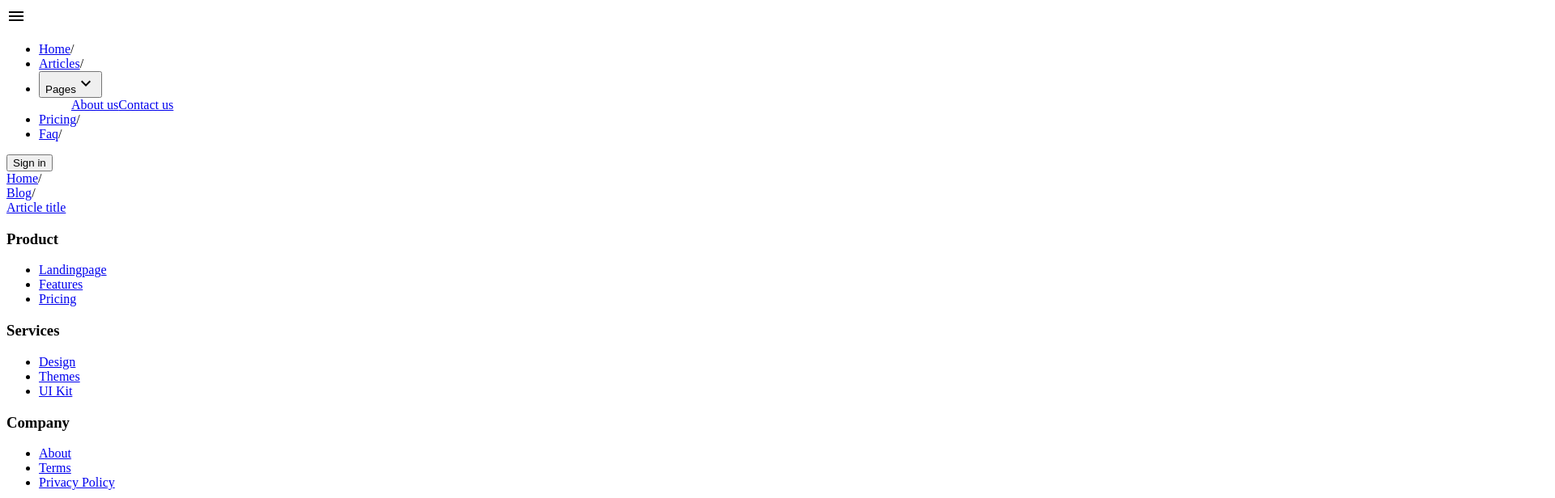
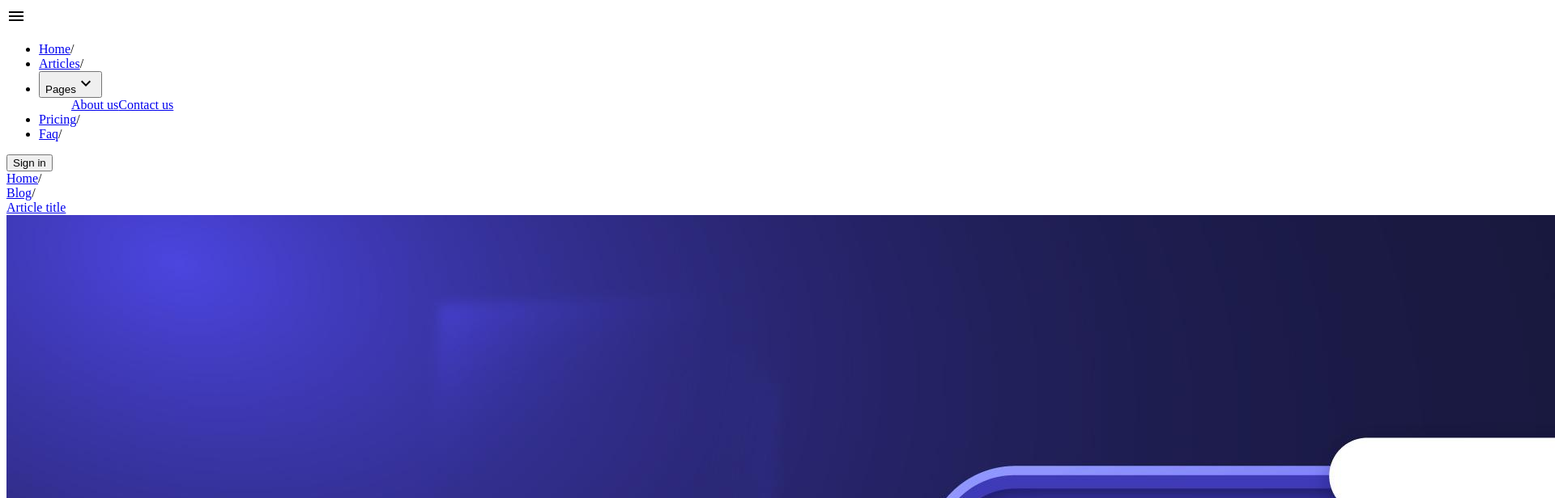
Before and after one commit to Pasan-Pahasara/MERN-Blogger-App, a React (Create React App) app in the folder front-end/: page /blog/1 in a window 1280 px wide. Shown: the top 616 px of the page at 81% size, 1920 px wide, since content can reach past the window. Built offline with nearby package versions, Linux system fonts and the light colour scheme; the HTML template or start-up script is replaced by a standard one.

Commit message:
FullAdded Articale Image in the ArticleDetailsils Page

```diff
--- a/front-end/src/pages/ArticleDetails/ArticleDetails.tsx
+++ b/front-end/src/pages/ArticleDetails/ArticleDetails.tsx
@@ -1,6 +1,8 @@
 import React from "react";
 import MainLayout from "../../components/MainLayout/MainLayout";
 import BreadCrumbs from "../../components/BreadCrumbs/BreadCrumbs";
+import images from "../../constants/Images/images";
+import { Link } from "react-router-dom";
 
 const breadCrumbsData = [
   { name: "Home", link: "/" },
@@ -16,6 +18,13 @@ const ArticleDetails = () => {
         <section className="container mx-auto max-w-5xl flex flex-col px-5 py-5">
           <article className="flex-1 ">
             <BreadCrumbs data={breadCrumbsData} />
+            {/* image start  */}
+            <img
+              className="rounded-xl w-full"
+              src={images.Post1Image}
+              alt="ui ux"
+            />
+            {/* image end  */}
           </article>
         </section>
         {/* ens articleDetails section */}
```
Also changed, not shown: front-end/src/assets/posts/post1.jpg.
